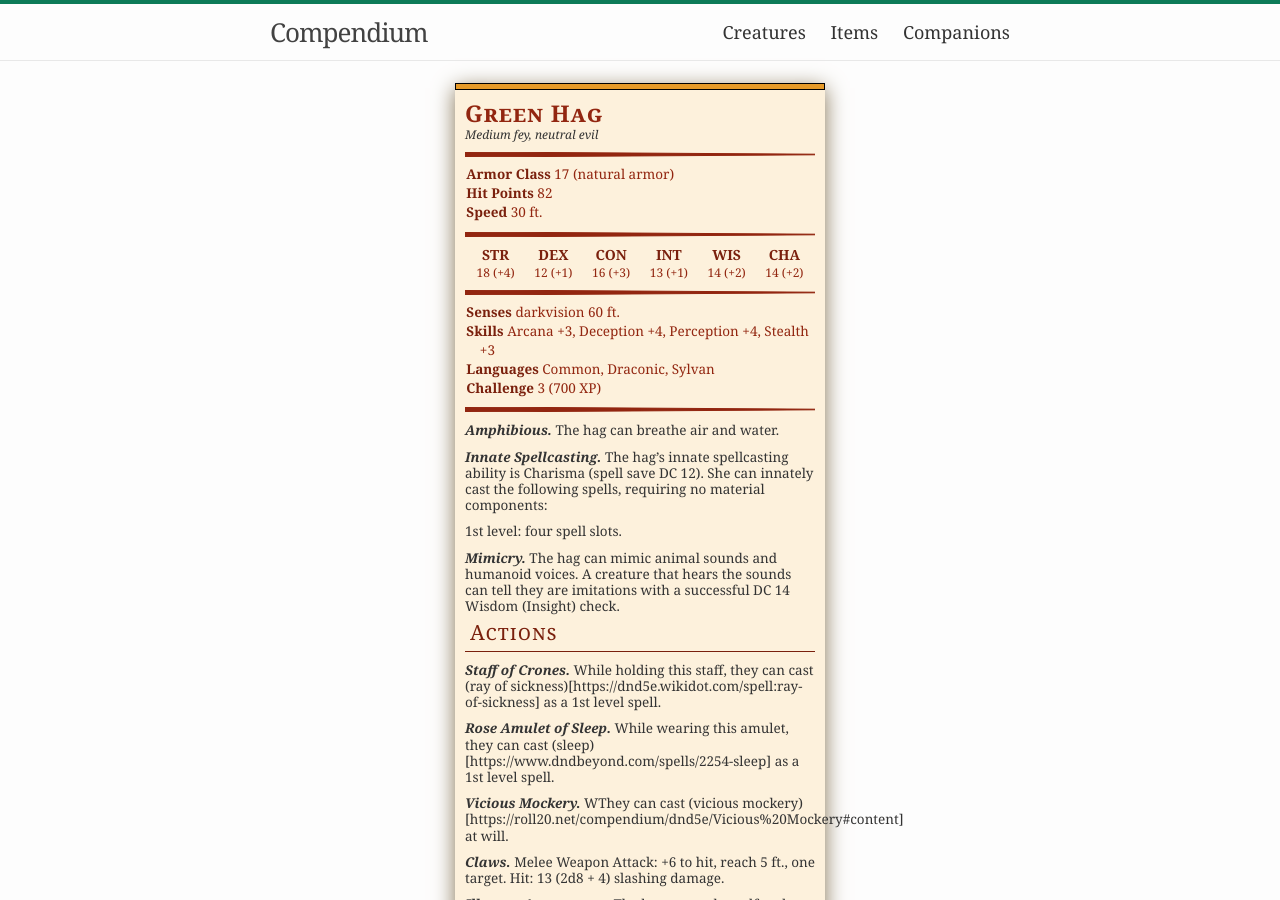
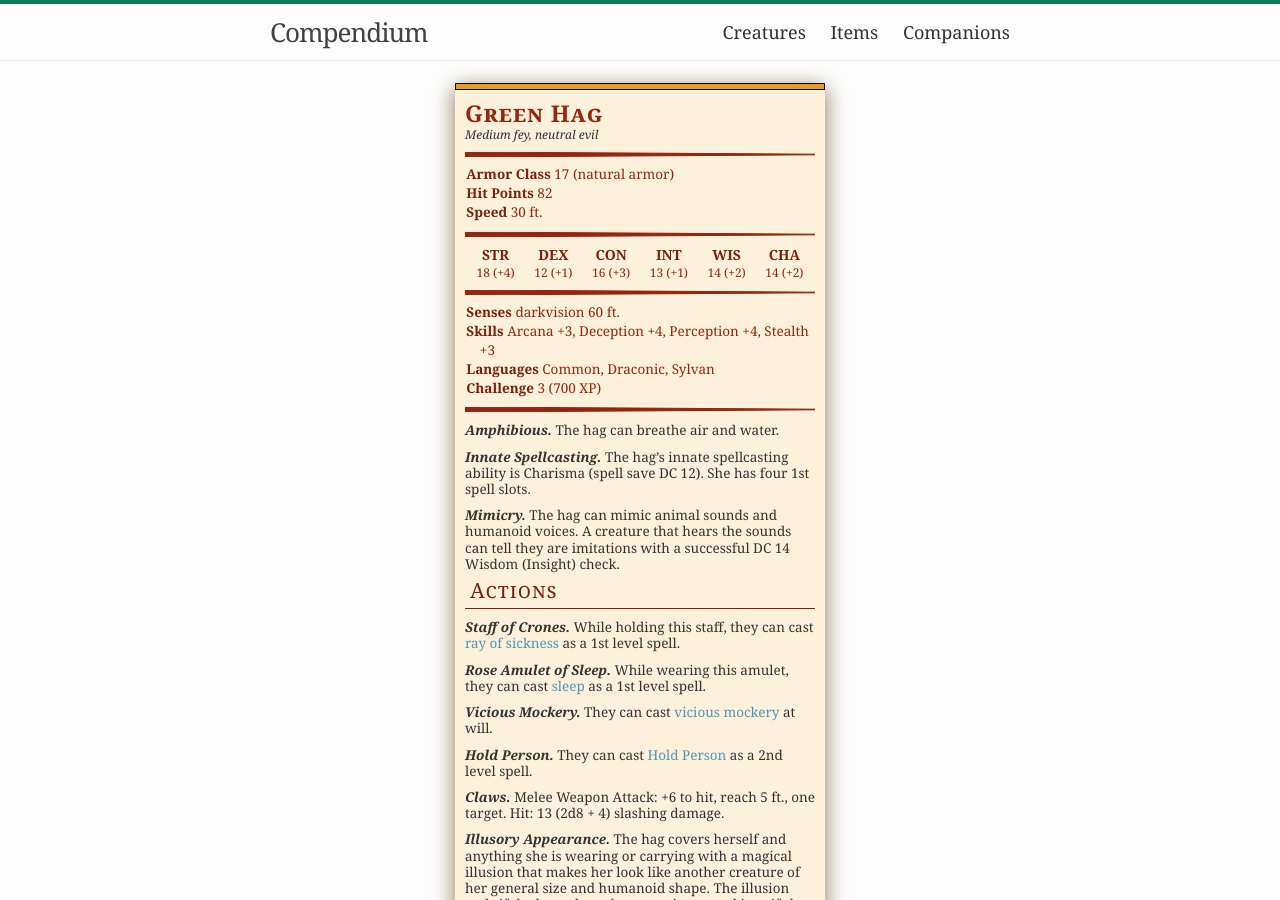
Before and after one commit to okaycasual/ck, a Jekyll site: the page built from _creatures/green-hag.md, in a window 1280 px wide and 900 px high. Built offline with Jekyll 4.4.1, drawn with Linux system fonts in a browser that asks for light colours.

Commit message:
change hag spells

```diff
--- a/_creatures/green-hag.md
+++ b/_creatures/green-hag.md
@@ -21,20 +21,20 @@ armor_class: "17 (natural armor)"
 
 ***Amphibious.*** The hag can breathe air and water.
 
-***Innate Spellcasting.*** The hag's innate spellcasting ability is Charisma (spell save DC 12). She can innately cast the following spells, requiring no material components:
-
-1st level: four spell slots.
+***Innate Spellcasting.*** The hag's innate spellcasting ability is Charisma (spell save DC 12). She has four 1st spell slots.
 
 ***Mimicry.*** The hag can mimic animal sounds and humanoid voices. A creature that hears the sounds can tell they are imitations with a successful DC 14 Wisdom (Insight) check.
 
 
 ### Actions
 
-***Staff of Crones.*** While holding this staff, they can cast (ray of sickness)[https://dnd5e.wikidot.com/spell:ray-of-sickness] as a 1st level spell.
+***Staff of Crones.*** While holding this staff, they can cast [ray of sickness](https://dnd5e.wikidot.com/spell:ray-of-sickness) as a 1st level spell.
 
-***Rose Amulet of Sleep.*** While wearing this amulet, they can cast (sleep)[https://www.dndbeyond.com/spells/2254-sleep] as a 1st level spell.
+***Rose Amulet of Sleep.*** While wearing this amulet, they can cast [sleep](https://www.dndbeyond.com/spells/2254-sleep) as a 1st level spell.
 
-***Vicious Mockery.*** WThey can cast (vicious mockery)[https://roll20.net/compendium/dnd5e/Vicious%20Mockery#content] at will.
+***Vicious Mockery.*** They can cast [vicious mockery](https://roll20.net/compendium/dnd5e/Vicious%20Mockery#content) at will.
+
+***Hold Person.*** They can cast [Hold Person](https://dnd5e.wikidot.com/spell:hold-person) as a 2nd level spell.
 
 
 ***Claws.*** Melee Weapon Attack: +6 to hit, reach 5 ft., one target. Hit: 13 (2d8 + 4) slashing damage.
--- a/_layouts/creature.html
+++ b/_layouts/creature.html
@@ -19,7 +19,7 @@ layout: default
 	</div> <!-- property line -->
 	<div class="property-line">
 	  <h4>Hit Points</h4>
-	  <p>{{ page.hit_points }}</p>
+	  <p contenteditable="true">{{ page.hit_points }}</p>
 	</div> <!-- property line -->
 	<div class="property-line last">
 	  <h4>Speed</h4>
```
